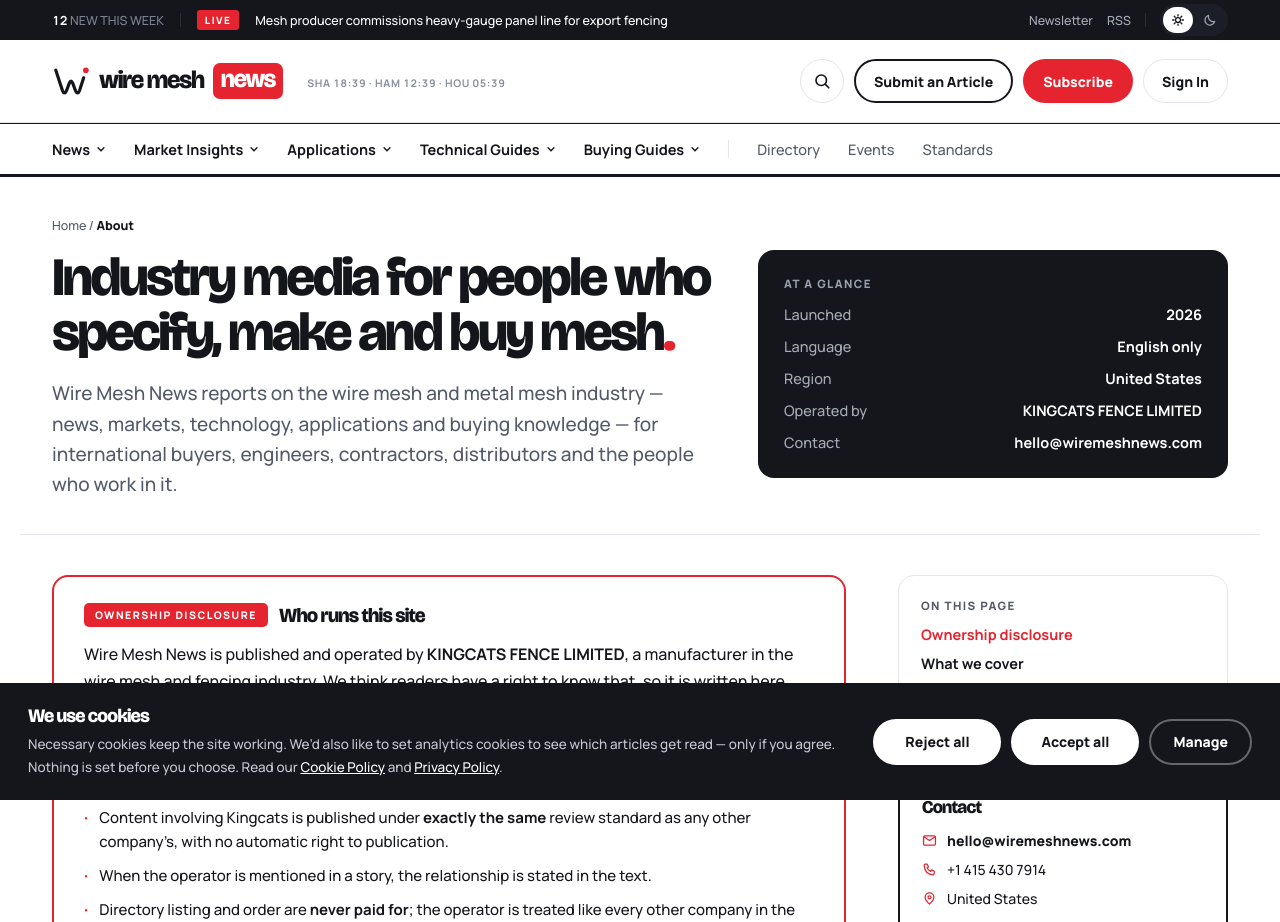
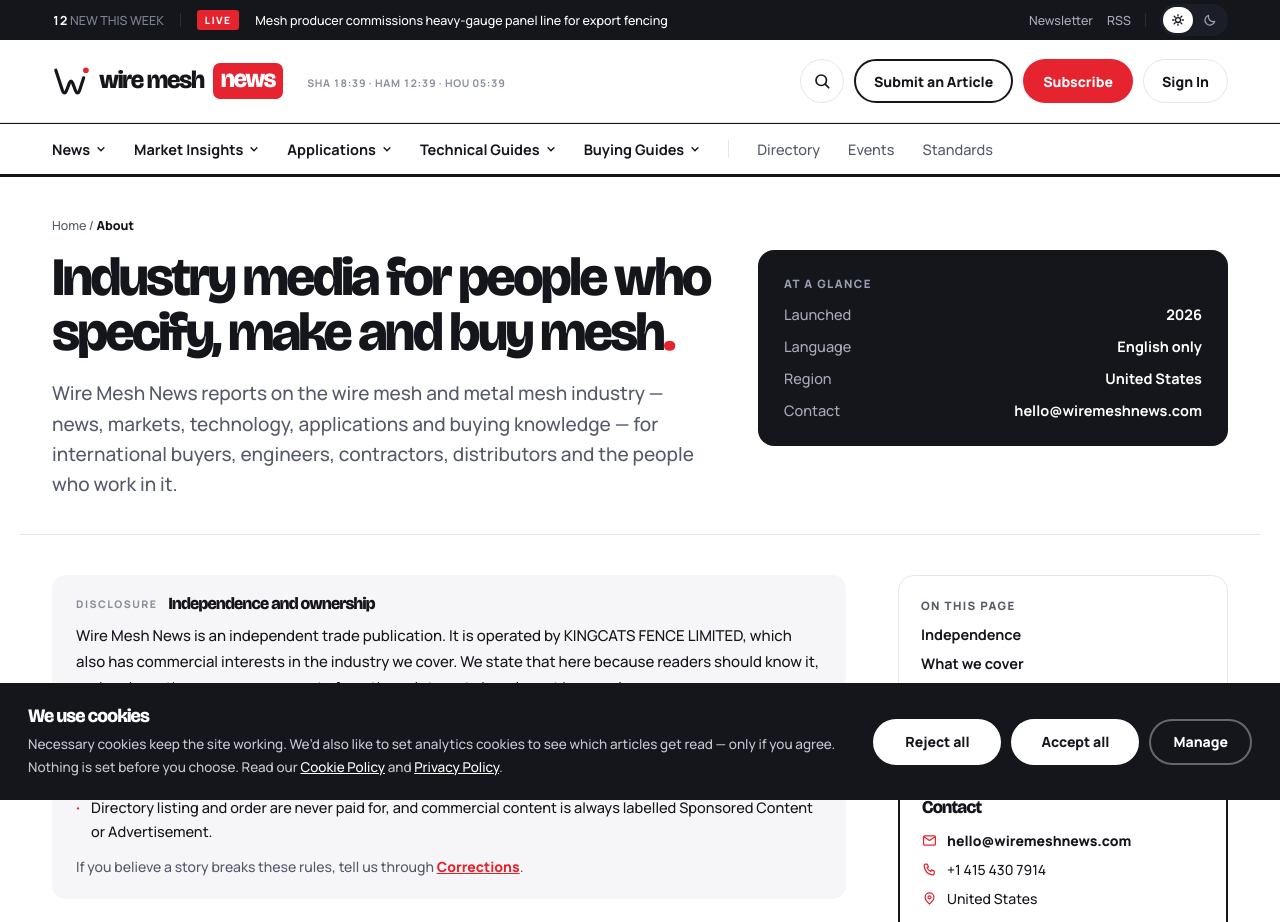
Before and after one commit to Kingcats-Fence-Limited/Wire-Mesh-News, a Next.js app: page /about in a window 1280 px wide. Shown: the top 922 px of the page. Built offline with nearby package versions, Linux system fonts and the light colour scheme.

Commit message:
About/Contact: operator stated once, in a low-key disclosure; no 'Operated by' rows
Co-Authored-By: Claude Fable 5.1 <noreply@anthropic.com>
Claude-Session: https://claude.ai/code/session_01MTjtXuTzWmBk9bE7Y7BS4x

```diff
--- a/src/components/boards/about/AboutBoard.tsx
+++ b/src/components/boards/about/AboutBoard.tsx
@@ -25,7 +25,6 @@ export function AboutBoard() {
 <div style={{ display: "flex", justifyContent: "space-between", gap: "14px" }}><span style={{ color: "var(--grey-3)" }}>Launched</span><b>{SITE.launched}</b></div>
 <div style={{ display: "flex", justifyContent: "space-between", gap: "14px" }}><span style={{ color: "var(--grey-3)" }}>Language</span><b>English only</b></div>
 <div style={{ display: "flex", justifyContent: "space-between", gap: "14px" }}><span style={{ color: "var(--grey-3)" }}>Region</span><b>{SITE.operator.region}</b></div>
-<div style={{ display: "flex", justifyContent: "space-between", gap: "14px" }}><span style={{ color: "var(--grey-3)" }}>Operated by</span><b>{SITE.operator.legalName}</b></div>
 <div style={{ display: "flex", justifyContent: "space-between", gap: "14px" }}><span style={{ color: "var(--grey-3)" }}>Contact</span><b>{SITE.email}</b></div>
 </div>
 </div>
@@ -35,22 +34,20 @@ export function AboutBoard() {
 <section style={{ paddingTop: "40px", paddingBottom: "46px" }} className="wrap">
 <div style={{ display: "grid", gridTemplateColumns: "minmax(0,1fr) 330px", gap: "52px", alignItems: "start" }} className="cols">
 <div>
-{/* 运营主体披露 */}
-<div id="ownership" style={{ border: "2px solid var(--red)", borderRadius: "16px", padding: "26px 30px", marginBottom: "38px" }}>
-<div style={{ display: "flex", alignItems: "center", gap: "11px", marginBottom: "14px", flexWrap: "wrap" }}>
-<span style={{ background: "var(--red)", color: "#FFFFFF", fontSize: "10.5px", fontWeight: "800", letterSpacing: ".14em", padding: "5px 11px", borderRadius: "5px" }}>OWNERSHIP DISCLOSURE</span>
-<span style={{ fontSize: "20px" }} className="h">Who runs this site</span>
+{/* 运营主体披露：按政策要求写明，但不作为页面重点 */}
+<div id="ownership" style={{ background: "var(--paper)", borderRadius: "14px", padding: "20px 24px", marginBottom: "38px" }}>
+<div style={{ display: "flex", alignItems: "center", gap: "11px", marginBottom: "10px", flexWrap: "wrap" }}>
+<span style={{ fontSize: "10.5px", fontWeight: "800", letterSpacing: ".14em", color: "var(--grey)" }}>DISCLOSURE</span>
+<span style={{ fontSize: "17px" }} className="h">Independence and ownership</span>
 </div>
-<div style={{ fontSize: "16px" }} className="body">
-<p style={{ fontSize: "16px", marginBottom: "14px" }}>Wire Mesh News is published and operated by <b>{SITE.operator.legalName}</b>, a manufacturer in the wire mesh and fencing industry. We think readers have a right to know that, so it is written here rather than buried in the terms.</p>
-<p style={{ fontSize: "16px", marginBottom: "14px" }}>That raises an obvious question: can a publication run by a manufacturer cover the industry fairly? Our answer is to fix the rules in writing rather than rely on promises:</p>
-<div style={{ display: "flex", flexDirection: "column", gap: "10px", fontSize: "15px", fontWeight: "500", lineHeight: "1.6" }}>
-<div style={{ display: "flex", gap: "11px" }}><span style={{ color: "var(--red-text)", fontWeight: "800", flexShrink: "0" }}>·</span><span>Content involving Kingcats is published under <b>exactly the same</b> review standard as any other company&#8217;s, with no automatic right to publication.</span></div>
-<div style={{ display: "flex", gap: "11px" }}><span style={{ color: "var(--red-text)", fontWeight: "800", flexShrink: "0" }}>·</span><span>When the operator is mentioned in a story, the relationship is stated in the text.</span></div>
-<div style={{ display: "flex", gap: "11px" }}><span style={{ color: "var(--red-text)", fontWeight: "800", flexShrink: "0" }}>·</span><span>Directory listing and order are <b>never paid for</b>; the operator is treated like every other company in the Directory.</span></div>
-<div style={{ display: "flex", gap: "11px" }}><span style={{ color: "var(--red-text)", fontWeight: "800", flexShrink: "0" }}>·</span><span>Commercial content is always labelled Sponsored Content or Advertisement.</span></div>
+<div style={{ fontSize: "15px" }} className="body">
+<p style={{ fontSize: "15px", marginBottom: "10px" }}>Wire Mesh News is an independent trade publication. It is operated by {SITE.operator.legalName}, which also has commercial interests in the industry we cover. We state that here because readers should know it, and we keep the newsroom separate from those interests by rule, not by promise:</p>
+<div style={{ display: "flex", flexDirection: "column", gap: "8px", fontSize: "14.5px", fontWeight: "500", lineHeight: "1.6" }}>
+<div style={{ display: "flex", gap: "11px" }}><span style={{ color: "var(--red-text)", fontWeight: "800", flexShrink: "0" }}>·</span><span>Every company, the operator included, is covered under the same review standard, with no right to publication.</span></div>
+<div style={{ display: "flex", gap: "11px" }}><span style={{ color: "var(--red-text)", fontWeight: "800", flexShrink: "0" }}>·</span><span>Where the operator appears in a story, the relationship is stated in the text.</span></div>
+<div style={{ display: "flex", gap: "11px" }}><span style={{ color: "var(--red-text)", fontWeight: "800", flexShrink: "0" }}>·</span><span>Directory listing and order are never paid for, and commercial content is always labelled Sponsored Content or Advertisement.</span></div>
 </div>
-<p style={{ fontSize: "15px", margin: "16px 0 0", color: "var(--slate)" }}>If you believe a story breaks any of these rules, tell us through <Link href="/policies/corrections/" style={{ color: "var(--red-text)", fontWeight: "800", textDecoration: "underline" }}>Corrections</Link>.</p>
+<p style={{ fontSize: "14px", margin: "12px 0 0", color: "var(--slate)" }}>If you believe a story breaks these rules, tell us through <Link href="/policies/corrections/" style={{ color: "var(--red-text)", fontWeight: "800", textDecoration: "underline" }}>Corrections</Link>.</p>
 </div>
 </div>
 {/* 我们写什么 */}
@@ -92,7 +89,7 @@ export function AboutBoard() {
 <nav style={{ border: "1px solid var(--line)", borderRadius: "16px", padding: "22px" }} aria-label="On this page">
 <div style={{ fontSize: "11.5px", fontWeight: "800", letterSpacing: ".12em", color: "var(--slate)", marginBottom: "12px" }}>ON THIS PAGE</div>
 <div style={{ display: "flex", flexDirection: "column", gap: "10px", fontSize: "14.5px", fontWeight: "700" }}>
-<a href="#ownership" style={{ color: "var(--red-text)" }}>Ownership disclosure</a><a href="#what">What we cover</a><a href="#principles">How we work</a><a href="#team">Who writes it</a>
+<a href="#ownership">Independence</a><a href="#what">What we cover</a><a href="#principles">How we work</a><a href="#team">Who writes it</a>
 </div>
 </nav>
 <div style={{ border: "2px solid var(--ink)", borderRadius: "16px", padding: "22px" }}>
--- a/src/components/boards/contact/ContactBoard.tsx
+++ b/src/components/boards/contact/ContactBoard.tsx
@@ -41,7 +41,6 @@ export function ContactBoard({ subject }: { subject?: string }) {
 <div style={{ fontSize: "11.5px", fontWeight: "800", letterSpacing: ".12em", color: "var(--grey-2)", marginBottom: "13px" }}>PUBLICATION DETAILS</div>
 <div style={{ display: "flex", flexDirection: "column", gap: "10px", fontSize: "14px", fontWeight: "500" }}>
 <div style={{ display: "flex", justifyContent: "space-between", gap: "14px" }}><span style={{ color: "var(--grey-3)" }}>Publication</span><b>{SITE.name}</b></div>
-<div style={{ display: "flex", justifyContent: "space-between", gap: "14px" }}><span style={{ color: "var(--grey-3)" }}>Operated by</span><Link href="/about/" style={{ color: "#FFFFFF", fontWeight: "800", textDecoration: "underline" }}>See About</Link></div>
 <div style={{ display: "flex", justifyContent: "space-between", gap: "14px" }}><span style={{ color: "var(--grey-3)" }}>Region</span><b>{SITE.operator.region}</b></div>
 <div style={{ display: "flex", justifyContent: "space-between", gap: "14px" }}><span style={{ color: "var(--grey-3)" }}>Email</span><b>{SITE.email}</b></div>
 {SITE.phone && <div style={{ display: "flex", justifyContent: "space-between", gap: "14px" }}><span style={{ color: "var(--grey-3)" }}>Phone</span><b>{SITE.phone}</b></div>}
```
